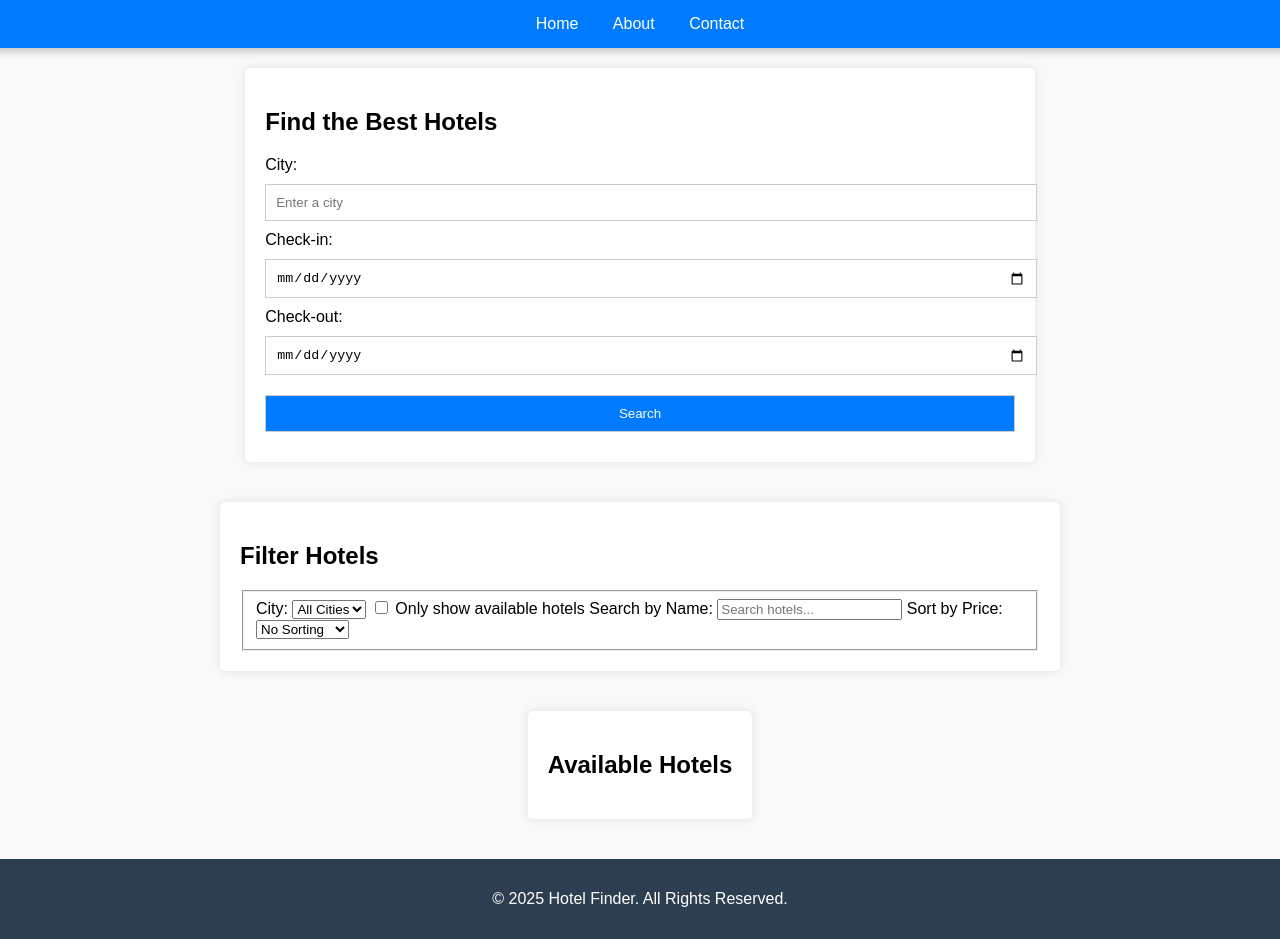
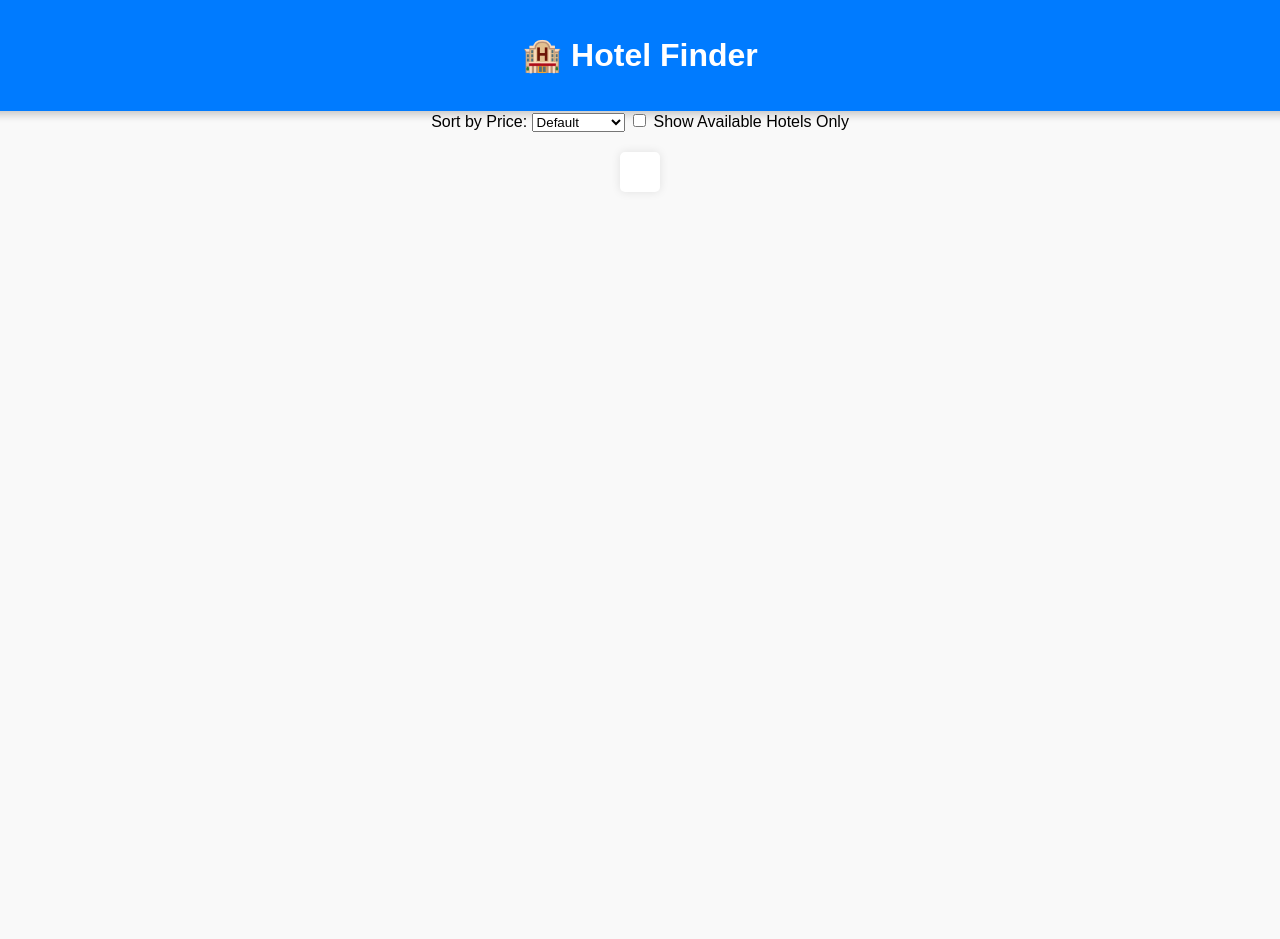
Before and after one commit to ndevu3399/hotel-finder, a plain HTML site: page index.html in a window 1280 px wide. After the commit the page ends 800 px from the top, so only its background shows below. Drawn offline with Linux system fonts and the light colour scheme.

Commit message:
modified index.html

```diff
--- a/index.html
+++ b/index.html
@@ -8,62 +8,25 @@
 </head>
 <body>
     <header>
-        <nav>
-            <a href="index.html">Home</a>
-            <a href="about.html">About</a>
-            <a href="contact.html">Contact</a>
-        </nav>
-
+        <h1>🏨 Hotel Finder</h1>
     </header>
 
-    <section id="search" class="hero">
-        <h2>Find the Best Hotels</h2>
-        <form id="search-form">
-            <label for="city-search">City:</label>
-            <input type="text" id="city-search" list="city-options" placeholder="Enter a city">
-            <datalist id="city-options"></datalist>
+    <div class="controls">
+        <label for="sort-options">Sort by Price:</label>
+        <select id="sort-options">
+            <option value="default">Default</option>
+            <option value="low-to-high">Low to High</option>
+            <option value="high-to-low">High to Low</option>
+        </select>
 
-            <label for="check-in-date">Check-in:</label>
-            <input type="date" id="check-in-date">
+        <label for="filter-availability">
+            <input type="checkbox" id="filter-availability">
+            Show Available Hotels Only
+        </label>
+    </div>
 
-            <label for="check-out-date">Check-out:</label>
-            <input type="date" id="check-out-date">
+    <section id="hotel-list"></section>
 
-            <button type="submit">Search</button>
-        </form>
-    </section>
-
-    <section id="filters">
-        <h2>Filter Hotels</h2>
-        <fieldset>
-            <label for="city-select">City:</label>
-            <select id="city-select">
-                <option value="all">All Cities</option>
-            </select>
-            <label>
-                <input type="checkbox" id="availability-filter"> Only show available hotels
-            </label>
-            <label for="search-hotel">Search by Name:</label>
-            <input type="text" id="search-hotel" placeholder="Search hotels...">
-
-            <label for="sort-price">Sort by Price:</label>
-            <select id="sort-price">
-                <option value="none">No Sorting</option>
-                <option value="low-high">Low to High</option>
-                <option value="high-low">High to Low</option>
-            </select>
-        </fieldset>
-    </section>
-
-    <section id="hotels">
-        <h2>Available Hotels</h2>
-        <ul id="hotels-list" aria-live="polite"></ul>
-    </section>
-
-    <footer>
-        <p>&copy; 2025 Hotel Finder. All Rights Reserved.</p>
-    </footer>
-
-    <script src="index.js" defer></script>
+    <script src="script.js"></script>
 </body>
 </html>
```
